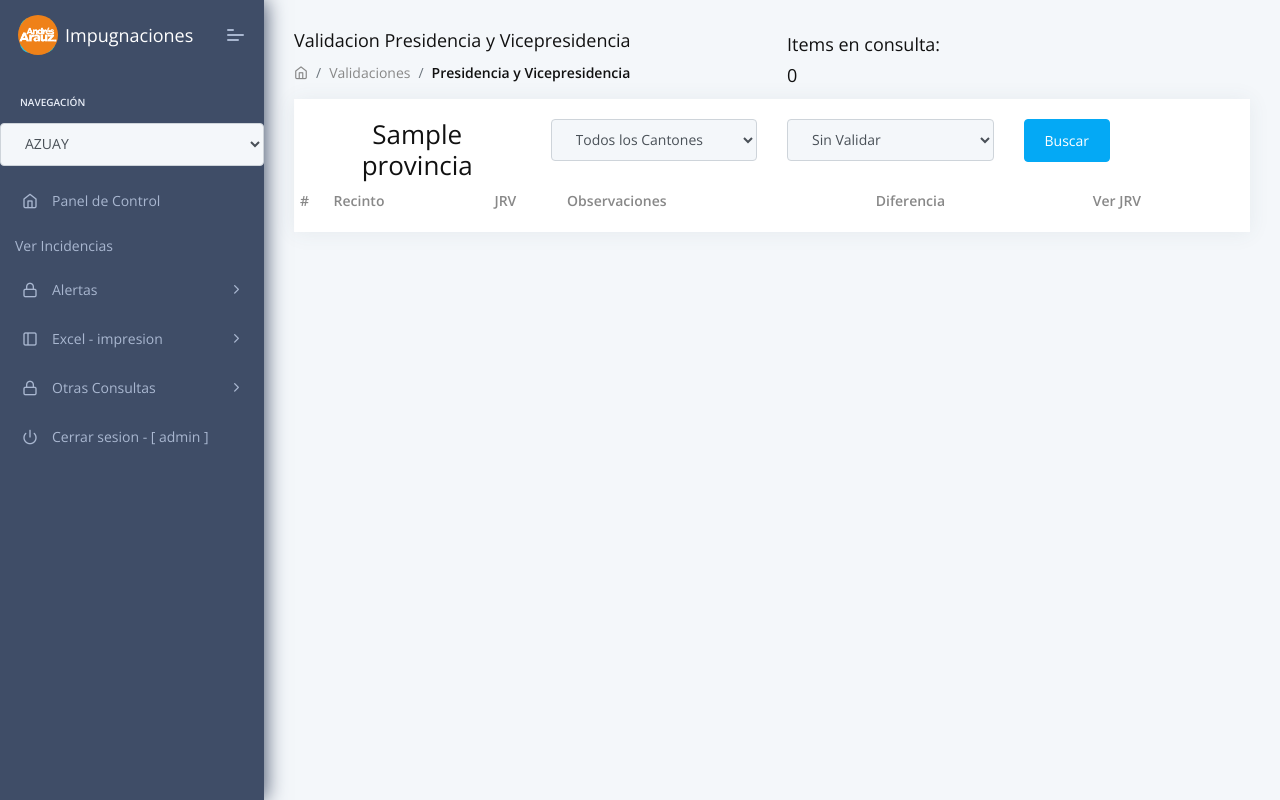
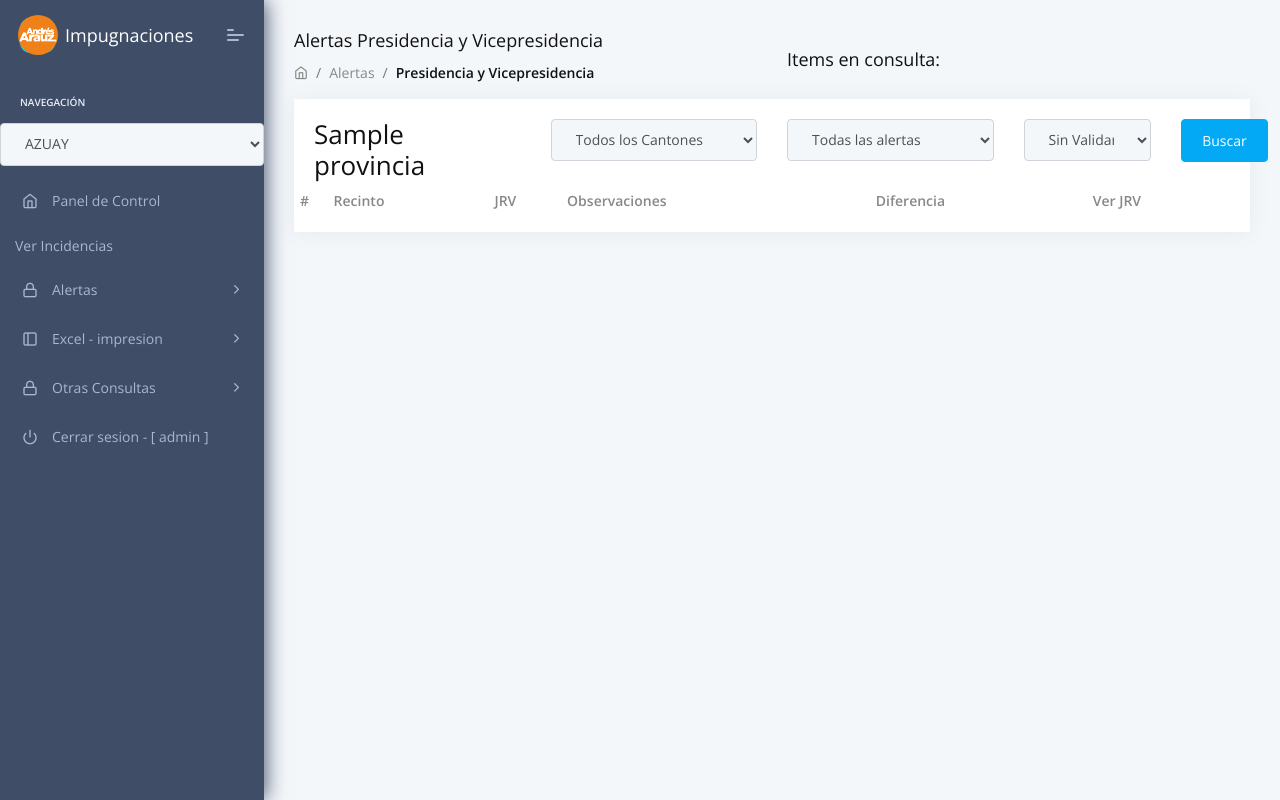
Before and after one commit to danialeresbar/impugnaciones, a Django app: page /comparacion/validacion_presidente/1/ in a window 1280 px wide. Run offline with Django 3.2, Linux system fonts and the light colour scheme; a user stored in the database is signed in; tables that the repository leaves empty hold one stand-in row (values such as "Sample post"); lists and menus that the app fills with data are empty; some libraries are stand-ins or nearby versions.

Commit message:
Create alert filter (first approach)

```diff
--- a/comparacion/views.py
+++ b/comparacion/views.py
@@ -226,29 +226,45 @@
 #VALIDACION PRESIDENTE
 @login_required(login_url="/login/")
 def Validacion_presidente(request, pk_test):
-    class valores:
-        vcanton = ""
-        vprovincia = Provincia.objects.get(codprovincia=pk_test)
-        vcount = 0
+    class Filters:
+        canton = ''
+        alert = ''
+        province = Provincia.objects.get(codprovincia=pk_test)
+        count = 0
 
-    canton_list = Canton.objects.raw('select * from estructura_canton where estructura_canton.provincia_id=' + pk_test)
+    cantons = Canton.objects.raw(f'SELECT * FROM estructura_canton WHERE estructura_canton.provincia_id={pk_test}')
 
-    print("validacion")
     if request.method == "POST":
-        if request.POST.get('canton') == "*":
-            canton = ''
+        canton_id = request.POST.get('canton')
+        alert_id = request.POST.get('alert')
+
+        if canton_id == "*":
+            canton_filter = ''
         else:
-            canton = ' and estructura_jrv.canton_id =' + request.POST.get('canton')
-        valores.vcanton = request.POST.get('canton')
-        donde = ' and provincia_id=' + pk_test + canton
+            canton_filter = f' and canton_id ={canton_id}'
+
+        if alert_id != '*':
+            alert_filter = f' and {alert_id} = TRUE'
+        else:
+            alert_filter = ''
+
+        Filters.canton = canton_id
+        Filters.alert = alert_id
+        jrv_filter = ' and provincia_id=' + pk_test + canton_filter + alert_filter
     else:
-        donde = ' and estructura_jrv.provincia_id=' + pk_test
+        jrv_filter = ' and provincia_id=' + pk_test
 
-    jrv_list = JRV.objects.raw('select * from estructura_jrv where estructura_jrv.no_procede <> True and estructura_jrv.para_reclamar <> True and estructura_jrv.para_validar = True' + donde )   #  + ' order by maxdiff DESC'
-    valores.vcount = len(jrv_list)
-    print(jrv_list)
-    context = {'valores': valores, 'canton_list': canton_list, "jrv_list": jrv_list}
-    return render(request, 'validacion/validacion_presidente.html', context)
+    jrvs = JRV.objects.raw(f'SELECT * FROM estructura_jrv WHERE no_procede <> TRUE and para_reclamar <> True and para_validar = TRUE {jrv_filter}')   #  + ' order by maxdiff DESC'
+    Filters.count = len(jrvs)
+    return render(
+        request,
+        'validacion/validacion_presidente.html',
+        {
+            'filters': Filters,
+            'cantons': cantons,
+            'jrv_list': jrvs
+        }
+    )
 
 
 #VALIDACION EDIT PRESIDENTE
--- a/templates/includes/navigation.html
+++ b/templates/includes/navigation.html
@@ -130,7 +130,7 @@
                     </a>
                     <ul class="pcoded-submenu">
                         <li class="">
-                            <a id="valida01" href="/comparacion/validacion_presidente/" class="">Diferencia Escrutinio UNES</a>
+                            <a id="valida01" href="/comparacion/validacion_presidente/" class="">Alertas</a>
                         </li>
 
                     </ul>
--- a/templates/validacion/validacion_presidente.html
+++ b/templates/validacion/validacion_presidente.html
@@ -15,23 +15,22 @@
 
 {% block content %}
 
-
     <div class="pcoded-content">
         <!-- [ breadcrumb ] start -->
-
         {% if mensaje %}
             <script>
                 alert('{{ mensaje }}');
             </script>
         {% endif %}
+
         <div class="row align-items-center">
             <div class="col-md-6">
                 <div class="page-header-title">
-                            <h5 class="m-b-10">Validacion Presidencia y Vicepresidencia</h5>
+                    <h5 class="m-b-10">Alertas Presidencia y Vicepresidencia</h5>
                 </div>
                 <ul class="breadcrumb">
-                            <li class="breadcrumb-item"><a href="index.html"><i class="feather icon-home"></i></a></li>
-                            <li class="breadcrumb-item"><a href="#!">Validaciones</a></li>
+                    <li class="breadcrumb-item"><a href="/"><i class="feather icon-home"></i></a></li>
+                    <li class="breadcrumb-item"><a href="#!">Alertas</a></li>
                     <li class="breadcrumb-item"><a href="javascript:">Presidencia y Vicepresidencia</a></li>
                 </ul>
             </div>
@@ -39,51 +38,62 @@
                 <h5 class="m-b-10">Items en consulta:</h5> <h5>{{valores.vcount }}</h5>
             </div>
         </div>
+        <!-- [ breadcrumb ] end -->
 
-
-
-        <!-- [ breadcrumb ] end -->
         <div class="card card-body">
-
-
             <style>
                 .name { font-weight: bold; }
                 .subtext { font-size: smaller; }
             </style>
 
-
             <form method="post">
                 {% csrf_token %}
 
                 <div class="row">
+
                     <div class="col-md-3">
-                <center><h3>{{ valores.vprovincia }}</h3></center>
+                        <h3>{{ filters.province }}</h3>
                     </div>
 
                     <div class="col-md-3">
                         <select class="mb-3 form-control" name="canton" id="canton">
-                        <option value="*" selected >Todos los Cantones</option>
-                        {% for canton in canton_list %}
+                            <option value="*">Todos los Cantones</option>
+                            {% for canton in cantons %}
                                 <option value="{{canton.pk}}" >{{canton}}</option>
                             {% endfor %}
                         </select>
                     </div>
 
                     <div class="col-md-3">
-                    <select class="mb-3 form-control" name="validar" id="canton">
-                        <option value="todos">Todas las JRV a validar</option>
-                        <option value="sin_validar"selected>Sin Validar</option>
+                        <select class="mb-3 form-control" name="alert" id="alert">
+                            <option value="*" >Todas las alertas</option>
+                            <option value="unes_cne_alert">Diferencia CNE-UNES</option>
+                            <option value="suffragettes_votes_alert">Total de votos diferente a sufragantes</option>
+                            <option value="suffragettes_alert">Sufragantes = 0</option>
+                            <option value="suffragettes_first_alert">Sufragantes 4% > 1ra vuelta</option>
+                            <option value="null_votes_alert">Nulos 4% > 1ra vuelta</option>
+                            <option value="blank_votes_alert">Blancos 4% > 1ra vuelta</option>
+                            <option value="arauz_votes_alert">Votos Arauz = 0</option>
+                            <option value="max_total_votes_alert">Total de votos > 350</option>
+                        </select>
+                    </div>
+
+                    <div class="col-md-2">
+                        <select class="mb-3 form-control" name="validar" id="validate">
+                            <option value="">Todas las JRV a validar</option>
+                            <option value="sin_validar" selected>Sin Validar</option>
                             <option value="para_reclamar">Para Reclamar</option>
                             <option value="no_procede">No Procede Reclamacion</option>
                         </select>
                     </div>
 
-                <div class="col-md-3">
+                    <div class="col-md-1">
                         <input type="submit" class="btn btn-primary" name="filtrar"  value="Buscar">
                     </div>
                 </div>
                 <script>
-                document.getElementById('canton').value = {{valores.vcanton}};
+                    document.getElementById('canton').value = {{ filters.canton }};
+                    document.getElementById('alert').value = '{{ filters.alert }}';
                 </script>
 
                 <div class="row">
```
Also changed, not shown: scripts/differences.py (+18 -13 lines). Lines whose indentation alone changed are shown as unchanged.
